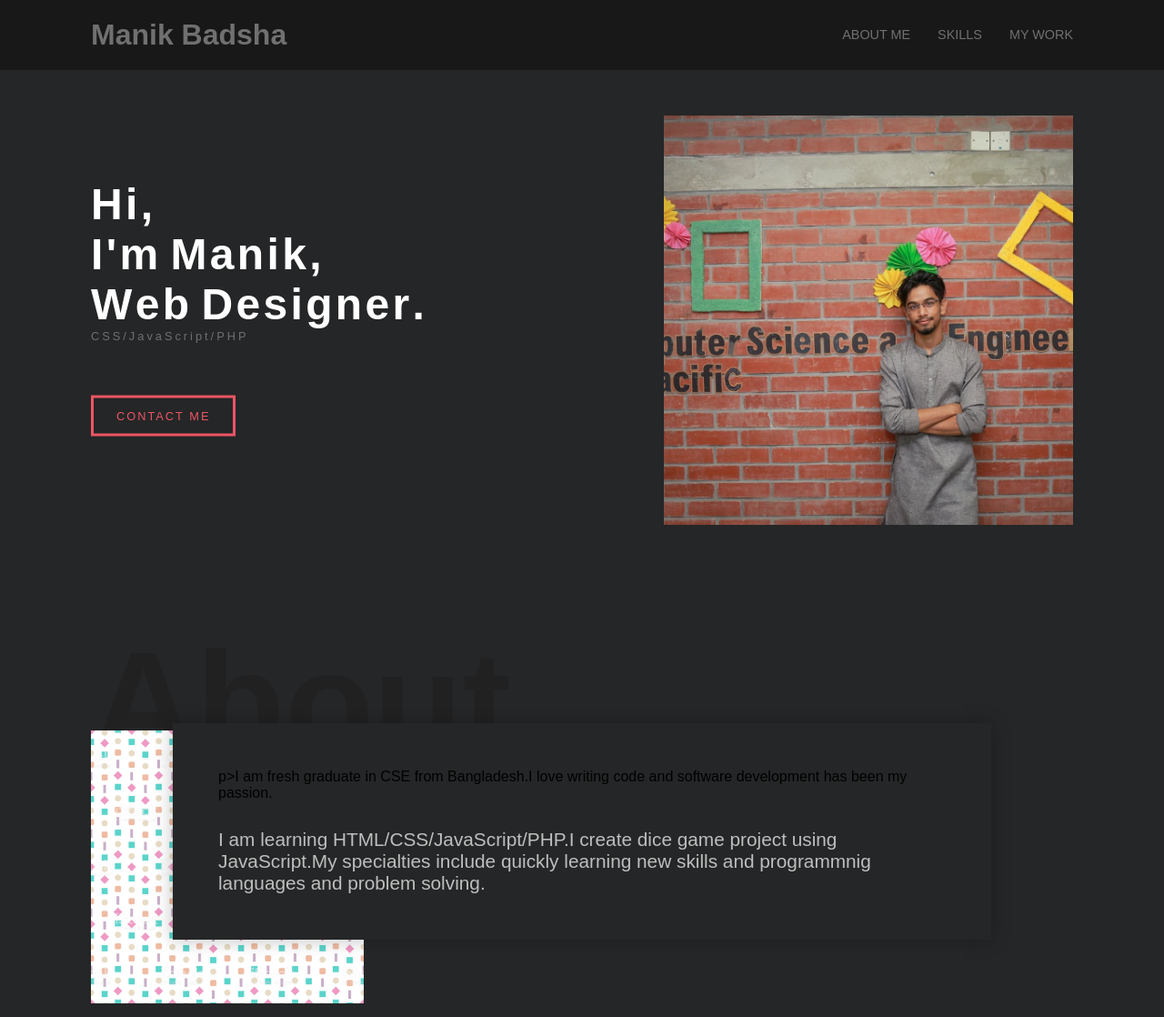
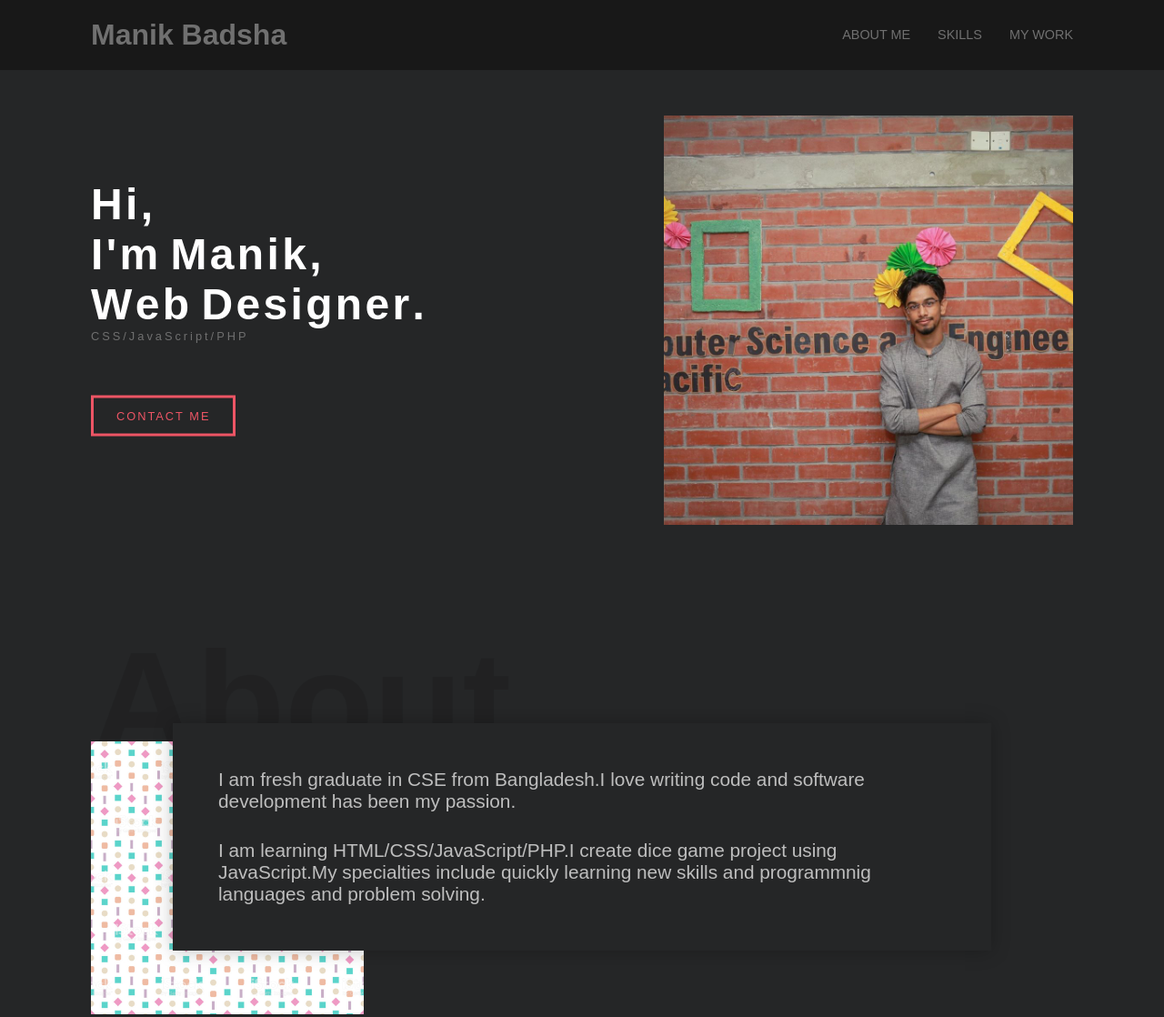
Before and after one commit to manikbadsha/myportfolio, a plain HTML site: page index.html in a window 1280 px wide. Shown: the top 1118 px of the page at 91% size. Drawn offline with Linux system fonts and the light colour scheme.

Commit message:
Update index.html

```diff
--- a/index.html
+++ b/index.html
@@ -67,7 +67,7 @@
     <div class="container about" id="about">
       <h1>About</h1>
       <div class="about-me-info">
-          p>I am fresh graduate in CSE from Bangladesh.I love writing code and software development has been my passion.</p>
+          <p>I am fresh graduate in CSE from Bangladesh.I love writing code and software development has been my passion.</p>
         <p>I am learning HTML/CSS/JavaScript/PHP.I create dice game project using JavaScript.My specialties include quickly learning new skills and programmnig languages and problem solving.</p>
       </div>
       <img src="img/bad.jpg" alt="">
```
